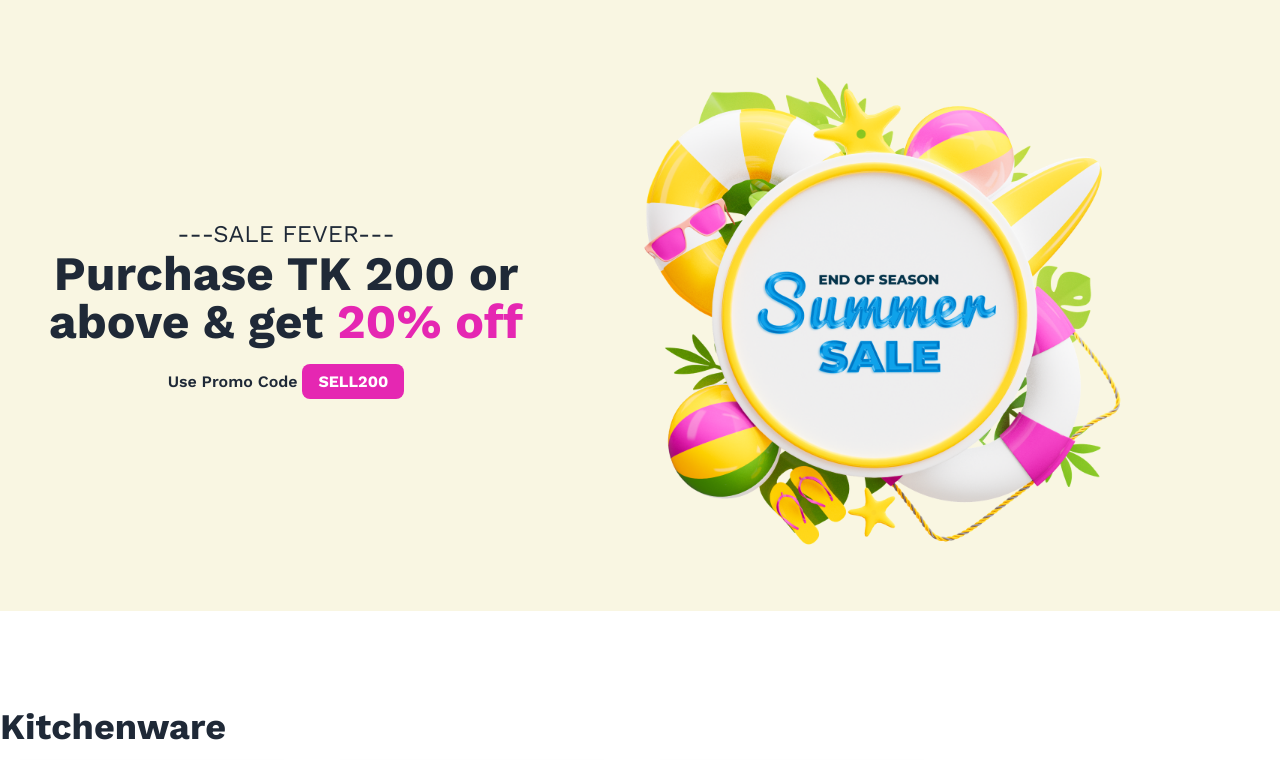
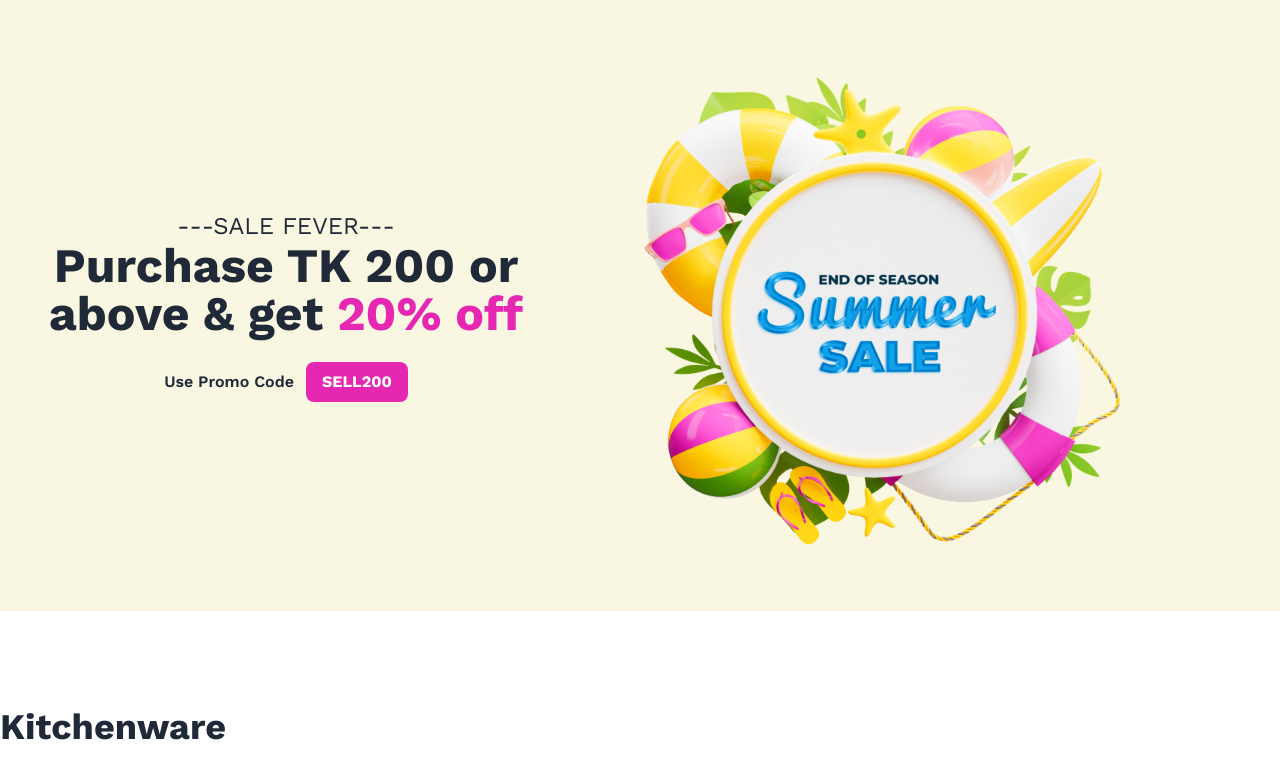
Before and after one commit to mehedihasanepu/Summer-Sale, a plain HTML site: page index.html in a window 1280 px wide. Shown: the top 760 px of the page. Drawn offline with nearby package versions, Linux system fonts and the light colour scheme.

Commit message:
mistake solve

```diff
--- a/index.html
+++ b/index.html
@@ -44,9 +44,11 @@
         <h1 class="text-3xl lg:text-5xl font-bold">Purchase TK 200 or <br>
           above & get <span class="text-primary-color">20% off</span></h1>
         <br>
-        <p class="text-sm md:text-base font-semibold">Use Promo Code <span
-            class=" text-xs md:text-base font-semibold md:font-bold px-4 py-2 rounded-lg text-white bg-primary-color">SELL200</span>
-        </p>
+        <div class="inline-flex items-center gap-3">
+          <p class="text-sm md:text-base font-semibold">Use Promo Code</p>
+          <button
+            class=" text-xs md:text-base font-semibold md:font-bold px-4 py-2 rounded-lg text-white bg-primary-color">SELL200</button>
+        </div>
       </div>
       <div class="">
         <img class=" w-64 md:w-96 lg:w-9/12 mx-auto " src="images/banner.png" alt="">
--- a/styles/style.css
+++ b/styles/style.css
@@ -1,3 +1,3 @@
-*{
+* {
     font-family: 'Work Sans', sans-serif;
 }
```
